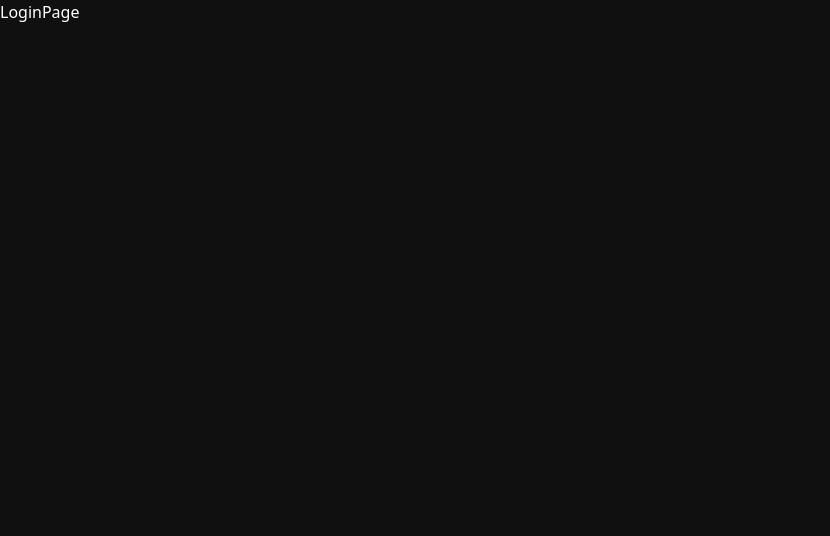
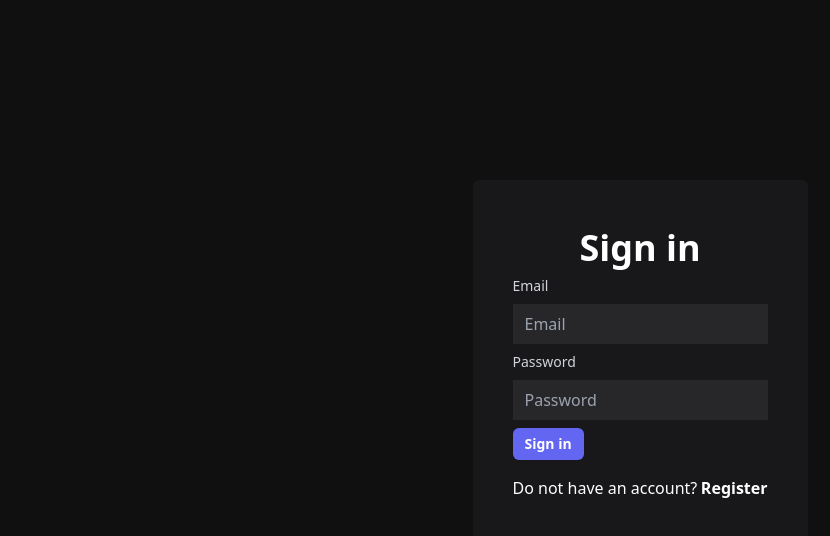
Before and after one commit to 4wakke/page-ieee, a React (Vite) app in the folder frontend/: page /login in a window 1280 px wide. Shown: the top 536 px of the page, without its empty margins (0-830 px from the left). Built offline with nearby package versions, Linux system fonts and the light colour scheme.

Commit message:
Formulario del Login

```diff
--- a/frontend/src/App.jsx
+++ b/frontend/src/App.jsx
@@ -4,6 +4,7 @@ import AboutPage from "./pages/AboutPage";
 import LoginPage from "./pages/LoginPage";
 import RegisterPage from "./pages/RegisterPage";
 import ProfilePage from "./pages/ProfilePage";
+import NotFound from "./pages/NotFound";
 
 function App() {
   return (
@@ -14,6 +15,7 @@ function App() {
       <Route path="/register" element={<RegisterPage />} />
 
       <Route path="/profile" element={<ProfilePage />} />
+      <Route path="*" element={<NotFound/>} />
     </Routes>
   );
 }
--- a/frontend/src/components/ui/Card.jsx
+++ b/frontend/src/components/ui/Card.jsx
@@ -1,6 +1,6 @@
 // eslint-disable-next-line react/prop-types
 export function Card({ children }) {
-  return <div className="bg-zinc-900 p-14 rounded-md">{children}</div>;
+  return <div className="bg-zinc-900 p-10 rounded-md">{children}</div>;
 }
 
 export default Card;
--- /dev/null
+++ b/frontend/src/components/ui/Label.jsx
@@ -0,0 +1,13 @@
+// eslint-disable-next-line react/prop-types
+export function Label({ children, htmlFor }) {
+  return (
+    <label
+      className="block text-sm font-medium text-gray-300"
+      htmlFor={htmlFor}
+    >
+      {children}
+    </label>
+  );
+}
+
+export default Label;
--- a/frontend/src/pages/LoginPage.jsx
+++ b/frontend/src/pages/LoginPage.jsx
@@ -1,5 +1,50 @@
+import { Card, Input, Button, Label } from "../components/ui";
+import { useForm } from "react-hook-form";
+import { Link } from "react-router-dom";
+
 function LoginPage() {
-  return <div>LoginPage</div>;
+  const { register, handleSubmit } = useForm();
+
+  const onSubmit = handleSubmit((data) => {
+    console.log(data);
+  });
+
+  return (
+    <div className="h-[calc(100vh-64px)] flex items-center justify-center">
+      <Card>
+        <h1 className="text-4xl font-bold my-2 text-center">Sign in</h1>
+
+        <form onSubmit={onSubmit}>
+          <Label htmlFor="email">Email</Label>
+          <Input
+            type="email"
+            placeholder="Email"
+            {...register("email", {
+              required: true,
+            })}
+          />
+
+          <Label htmlFor="password">Password</Label>
+          <Input
+            type="password"
+            placeholder="Password"
+            {...register("password", {
+              required: true,
+            })}
+          />
+
+          <Button>Sign in</Button>
+
+          <div className="flex justify-between my-4">
+            <p>Do not have an account?</p>
+            <Link to="/register" className="font-bold ">
+              Register
+            </Link>
+          </div>
+        </form>
+      </Card>
+    </div>
+  );
 }
 
 export default LoginPage;
--- /dev/null
+++ b/frontend/src/pages/NotFound.jsx
@@ -0,0 +1,17 @@
+import { Link } from 'react-router-dom';
+import {Card} from '../components/ui';
+
+function NotFound() {
+  return (
+  <div className="h-[calc(100vh-64px)] flex items-center justify-center">
+    <Card>
+    <h1 className="text-4xl font-bold my-2"> Page Not Found</h1>
+    <h3 className="text-2xl">404</h3>
+
+    <Link to="/" className="font-bold text-gray-100">Go Back to Home, CLICK HERE</Link>
+    </Card>
+    </div>
+);
+}
+
+export default NotFound;
--- a/frontend/src/pages/RegisterPage.jsx
+++ b/frontend/src/pages/RegisterPage.jsx
@@ -1,5 +1,6 @@
-import { Input, Button, Card } from "../components/ui";
+import { Input, Button, Card, Label } from "../components/ui";
 import { useForm } from "react-hook-form";
+import { Link } from "react-router-dom";
 import axios from "axios";
 
 function RegisterPage() {
@@ -26,6 +27,7 @@ function RegisterPage() {
         <h3 className="text-2xl font-bold">RegisterPage</h3>
 
         <form onSubmit={onSubmit}>
+          <Label htmlFor="name">Fullname</Label>
           <Input
             placeholder="Enter your fullname "
             {...register("name", { required: true })}
@@ -33,6 +35,7 @@ function RegisterPage() {
 
           {errors.name && <p className="text-red-700">name is required</p>}
 
+          <Label htmlFor="email">Email</Label>
           <Input
             type="email"
             placeholder="Enter your email "
@@ -41,6 +44,7 @@ function RegisterPage() {
 
           {errors.email && <p className="text-red-700">email is required</p>}
 
+          <Label htmlFor="password">Password</Label>
           <Input
             type="password"
             placeholder="Enter your password "
@@ -52,6 +56,13 @@ function RegisterPage() {
           )}
 
           <Button>Register</Button>
+
+          <div className="flex justify-between my-4">
+            <p>Already have an account?</p>
+            <Link to="/login" className="font-bold ">
+              Login
+            </Link>
+          </div>
         </form>
       </Card>
     </div>
```
Also changed, not shown: frontend/src/components/ui/index.js (+4 -5 lines), 1 other file (tests, documents, lock files or other folders).
